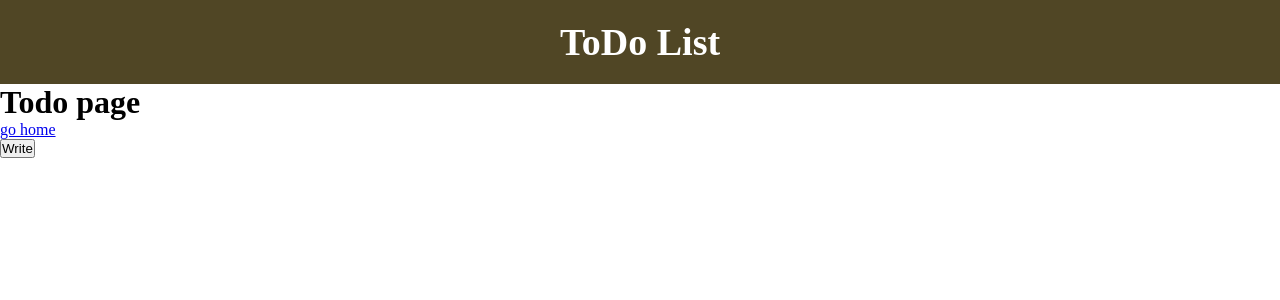
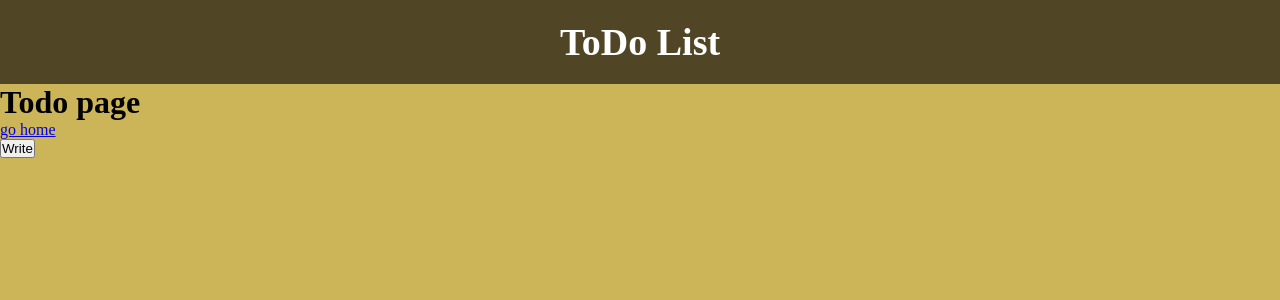
Before and after one commit to CkutlsGit/todol--vue-vuex, a Vue app in the folder todol/: page /todo in a window 1280 px wide. Shown: the top 300 px of the page. Built offline with nearby package versions, Linux system fonts and the light colour scheme.

Commit message:
style: add bg for todo page

```diff
--- a/todol/src/assets/main.css
+++ b/todol/src/assets/main.css
@@ -11,3 +11,13 @@
 }
 
 /* /Header */
+
+/* TodoPage */
+
+.todo {
+    width: 100%;
+    height: 100vh;
+    background: #ccb558;
+}
+
+/* /TodoPage */
```
